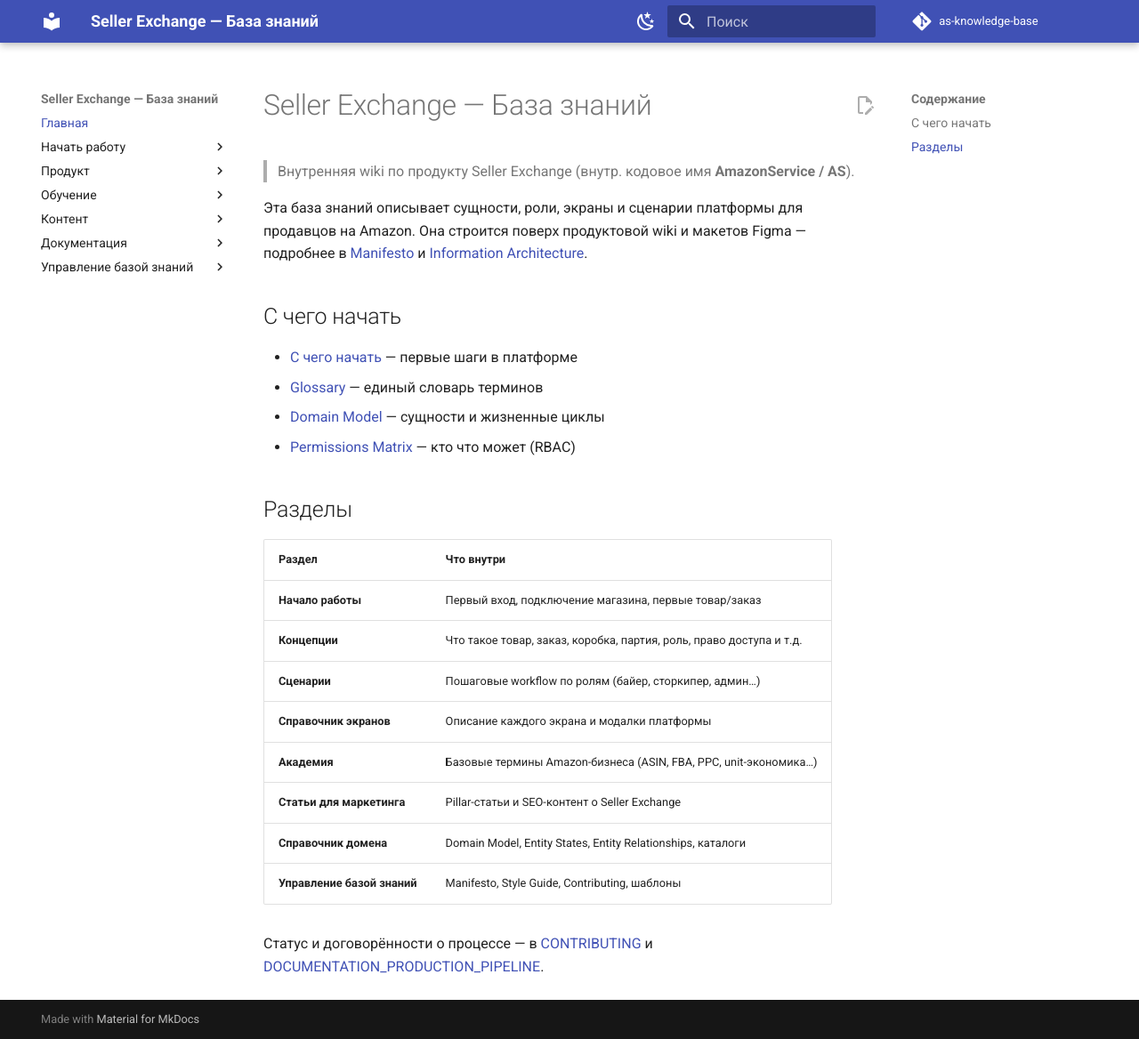
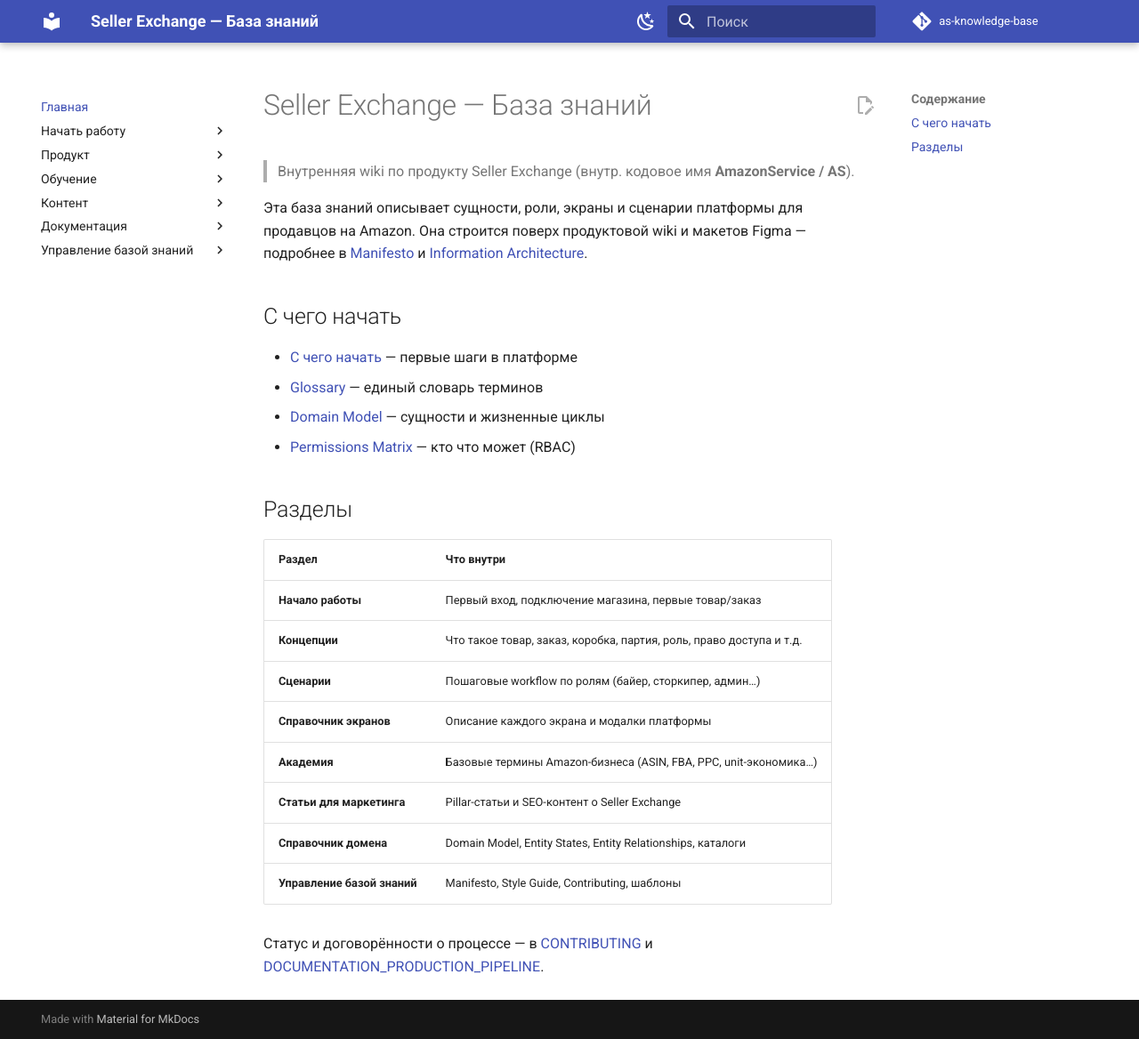
Before and after one commit to elviradesign-ux/as-knowledge-base, an MkDocs documentation site: the page built from docs/index.md, in a window 1280 px wide and 1168 px high. Shown: the whole window at 89% size. Built offline with MkDocs 1.6.1 and Material for MkDocs 9.7.7, drawn with Linux system fonts in a browser that asks for light colours; comment, search, counter and statistics services are not loaded.

Commit message:
Hide duplicate sidebar title on desktop, color right TOC links primary
Left sidebar showed "Seller Exchange — База знаний" as a sticky heading
on desktop, duplicating the header logo/title — hidden above the drawer
breakpoint only, so mobile keeps its back-button label. Right "On this
page" TOC links now use the theme's primary accent color.

Co-Authored-By: Claude Sonnet 5 <noreply@anthropic.com>

```diff
--- a/docs/stylesheets/extra.css
+++ b/docs/stylesheets/extra.css
@@ -4,3 +4,22 @@
 .md-status {
   display: none;
 }
+
+/* Site name at the top of the left sidebar duplicates the header logo/title
+   on desktop. Keep it on mobile, where the same element doubles as the
+   drawer's back button. */
+@media screen and (min-width: 76.25em) {
+  .md-nav--primary > .md-nav__title[for="__drawer"] {
+    display: none;
+  }
+}
+
+/* Right sidebar (On this page): links in the primary accent color. */
+.md-sidebar--secondary .md-nav__link {
+  color: var(--md-primary-fg-color);
+}
+
+.md-sidebar--secondary .md-nav__link:hover,
+.md-sidebar--secondary .md-nav__link:focus {
+  color: var(--md-accent-fg-color);
+}
```
